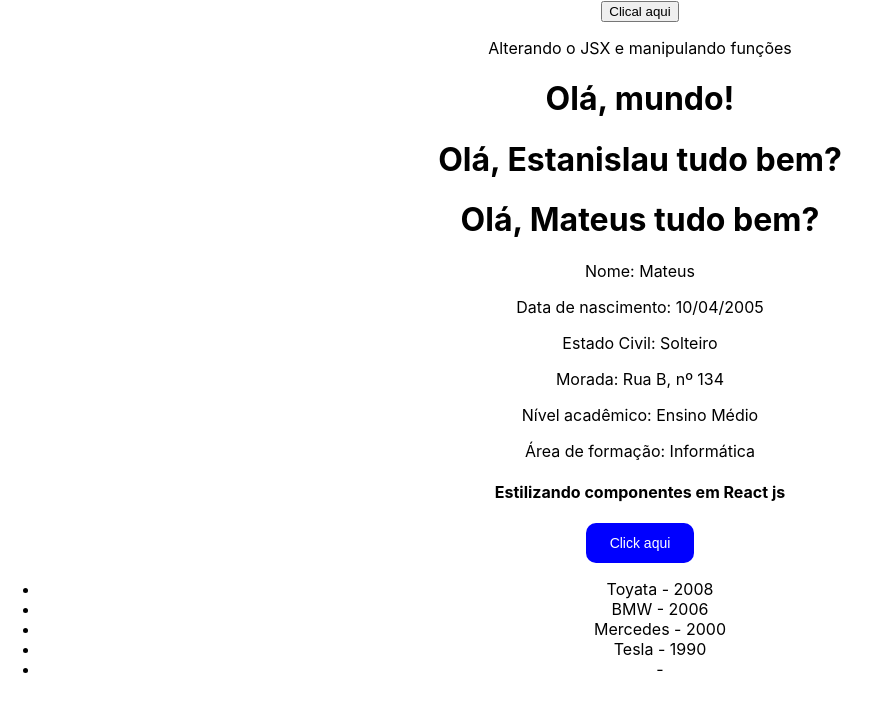
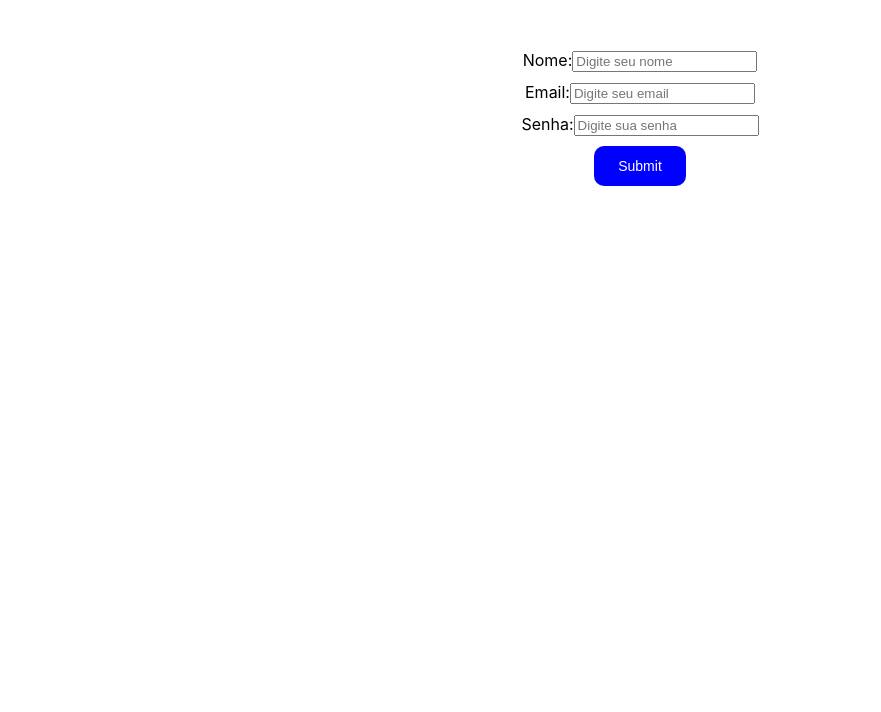
Before and after one commit to estanislaumateus/courses, a React (Create React App) app in the folder reactjs-course/project001/: page / in a window 1280 px wide. Shown: the top 712 px of the page, without its empty margins (0-881 px from the left). Built offline with nearby package versions, Linux system fonts and the light colour scheme.

Commit message:
feat: componente atualizado

```diff
--- a/reactjs-course/project001/src/App.js
+++ b/reactjs-course/project001/src/App.js
@@ -1,37 +1,17 @@
 import './App.css';
-import HelloWord from './components/HelloWord';
-import SayName from './components/SayName';
-import People from './components/People';
-import Botao from './components/Botao/Botao';
-import Lista from './components/Lista/Lista';
+
+import Event3 from './components/Eventos/Event3';
 
 function mensagem(){
   alert("Olá, essa mensagem foi dsparada por uma funcção!")
 }
 
 function App() {
-  const name = "Mateus"
-  const estadoCivil = "Solteiro"
-  const dataNascimento = "10/04/2005"
-  const morada = "Rua B, nº 134"
-  const nivelAcademico = "Ensino Médio"
-  const formacao = "Informática"
+
   return (
     <div className="App">
-      <button onClick={mensagem} > Clical aqui</button>
-      <p>Alterando o JSX e manipulando funções</p>
-      <HelloWord/>
-      <SayName nome="Estanislau" />
-      <SayName nome={name} />
-      <People nome={name}
-      dataNascimento={dataNascimento}
-      estadoCivil={estadoCivil}
-      morada={morada}
-      nivelAcademico={nivelAcademico}
-      formacao={formacao}
-       />
-      <Botao/>
-      <Lista />
+
+      <Event3 />
 
     </div>
   );
```
